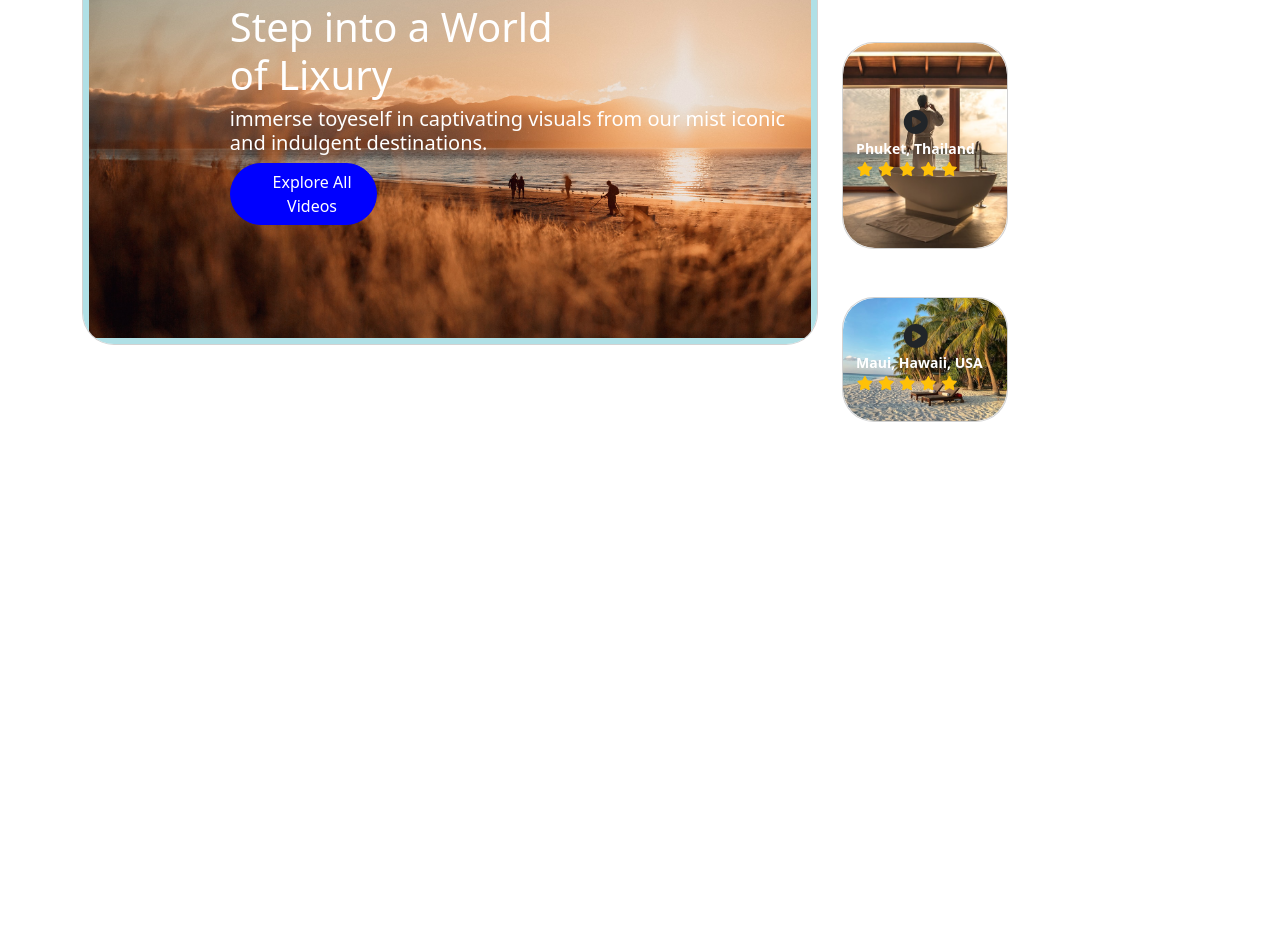
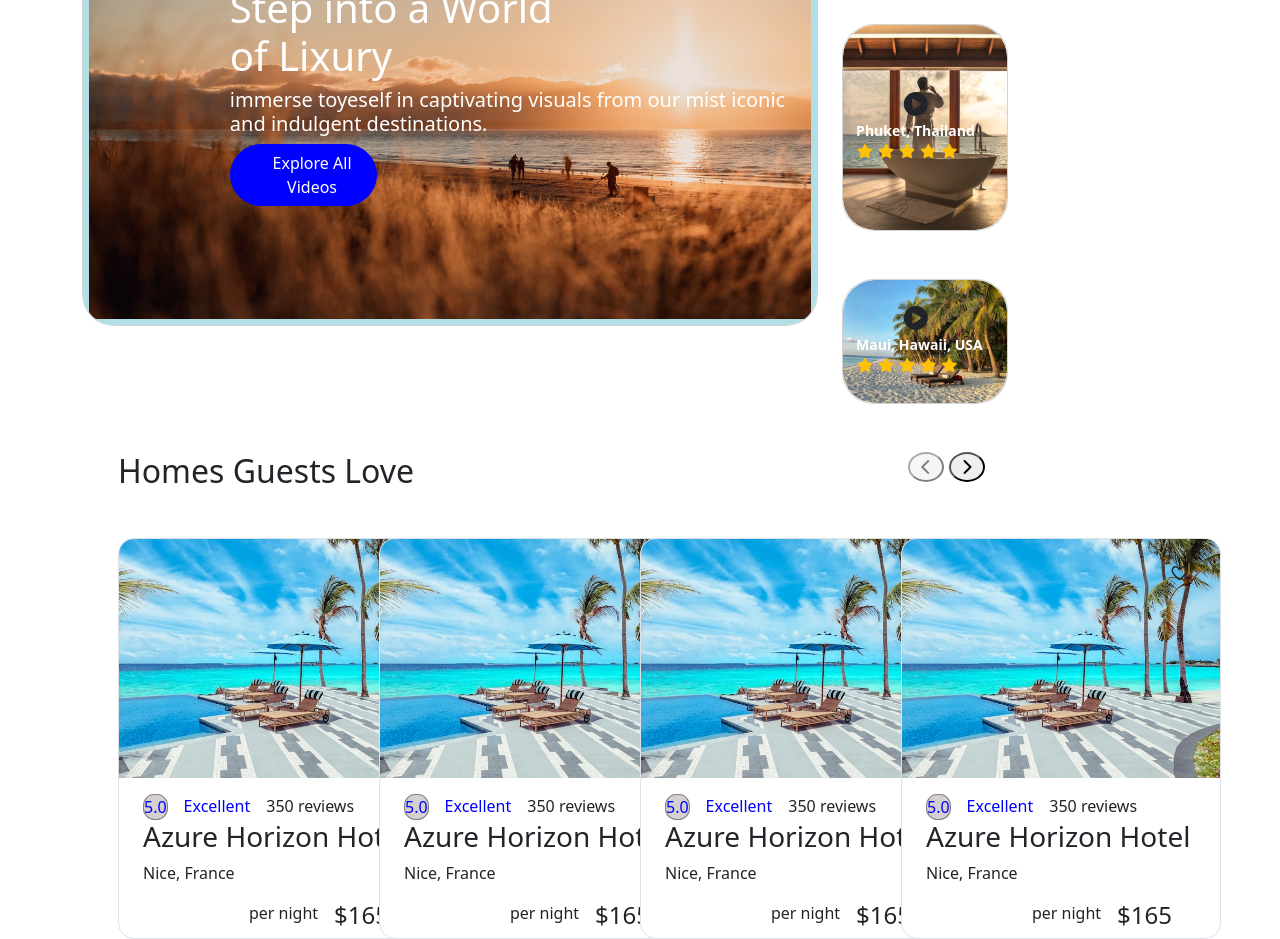
Before and after one commit to ahmed-mahmooud/NTI-final-project, a plain HTML site: page home/sections/samar.html in a window 1280 px wide. Shown: the part 528-1467 px from the top of the page. Before the commit the page ends 998 px from the top, so only its background shows below. Drawn offline with nearby package versions, Linux system fonts and the light colour scheme.

Commit message:
homes guests love

```diff
--- a/home/sections/samar.html
+++ b/home/sections/samar.html
@@ -50,8 +50,26 @@ border: 6px solid powderblue;}
         color: gold;}
         .ws{padding-left: 37%;
        }
+       .e5{
+        margin-right: 17%;
+       }
+       .hear{
+        margin-left: 80%;
+        margin-top: 6%;
+       }
+       .bov{
+        color: blue;
+             }
+       .bogr{
+        border: 1px solid gray;
+        border-radius: 45%;
+        background-color: rgb(214, 207, 207);
+       }
+       .widt{
+        width: 320px;
+               }
 
-    </style>
+              </style>
 </head>
 <body>
  <!--top things to do in barcelona-->
@@ -85,7 +103,7 @@ border: 6px solid powderblue;}
 
 
 </div>
-<div class= " container d-flex gap-4 g-3 mt-2 ">
+<div class= " container d-flex gap-5 g-3 mt-2 ">
     <div class="card border-0 text-start bg-transparent">
         <img class="rounded-5 object-fit-cover" src="Pic.png" alt="Sagrada Familia">
         <h5>Sagrada Familia</h5>
@@ -205,6 +223,143 @@ border: 6px solid powderblue;}
 </div>
 
 </section>
+<!--Homes Guests Love-->
+<section class="container px-5 ">
+    <div class="d-flex justify-content-between ">
+        <h2 class="mb-5">Homes Guests Love</h2>
+        <div class=" e5">
+            <button class="rounded-circle opacity-50">
+                <i class="fas fa-chevron-left"></i>
+            </button>
+             <button class="rounded-circle ">
+                <i class="fas fa-chevron-right"></i>
+            </button>
+        </div>
+
+    </div>
+    <div class="row g-0">
+        <div class="col-3 ">
+            <div class="card rounded-4 border overflow-hidden  widt" >
+                <div class="position-relative">
+                    <img class="w-100" src="a2be7a0b977aad2f50741443b452f55d780db91d.jpg" alt="Azure Horizon Hotel">
+                    <button class="position-absolute btn rounded-circle top-0 d-flex hear">
+                        <i class="far fa-heart "></i>
+                    </button>
+
+                </div>
+               <div>
+                <div class="d-flex align-itmes-center gap-3 ms-4 mt-3">
+                    <span class="bov bogr">5.0</span>
+                    <span class="bov">Excellent</span>
+                    <span >350 reviews</span>
+
+                </div>
+                <div>
+                    <h3 class="ms-4">Azure Horizon Hotel</h3>
+                    <p class="ms-4">Nice, France</p>
+                </div>
+                <div class="d-flex justify-content-end ">
+                    <span class="me-3"> per night</span>
+                    <h4 class="me-5 ">$165</h4>
+
+                </div>
+               </div>
+            </div>
+
+        </div>
+         <div class="col-3">
+            <div class="card rounded-4 border overflow-hidden widt" >
+                <div class="position-relative">
+                    <img class="w-100" src="a2be7a0b977aad2f50741443b452f55d780db91d.jpg" alt="Azure Horizon Hotel">
+                    <button class="position-absolute btn rounded-circle top-0 d-flex hear">
+                        <i class="far fa-heart "></i>
+                    </button>
+
+                </div>
+               <div>
+                <div class="d-flex align-itmes-center gap-3 ms-4 mt-3">
+                    <span class="bov bogr">5.0</span>
+                    <span class="bov">Excellent</span>
+                    <span >350 reviews</span>
+
+                </div>
+                <div>
+                    <h3 class="ms-4">Azure Horizon Hotel</h3>
+                    <p class="ms-4">Nice, France</p>
+                </div>
+                <div class="d-flex justify-content-end ">
+                    <span class="me-3"> per night</span>
+                    <h4 class="me-5 ">$165</h4>
+
+                </div>
+               </div>
+            </div>
+
+        </div>
+ <div class="col-3">
+            <div class="card rounded-4 border overflow-hidden widt" >
+                <div class="position-relative">
+                    <img class="w-100" src="a2be7a0b977aad2f50741443b452f55d780db91d.jpg" alt="Azure Horizon Hotel">
+                    <button class="position-absolute btn rounded-circle top-0 d-flex hear">
+                        <i class="far fa-heart "></i>
+                    </button>
+
+                </div>
+               <div>
+                <div class="d-flex align-itmes-center gap-3 ms-4 mt-3">
+                    <span class="bov bogr">5.0</span>
+                    <span class="bov">Excellent</span>
+                    <span >350 reviews</span>
+
+                </div>
+                <div>
+                    <h3 class="ms-4">Azure Horizon Hotel</h3>
+                    <p class="ms-4">Nice, France</p>
+                </div>
+                <div class="d-flex justify-content-end ">
+                    <span class="me-3"> per night</span>
+                    <h4 class="me-5 ">$165</h4>
+
+                </div>
+               </div>
+            </div>
+
+        </div>
+
+ <div class="col-3">
+            <div class="card rounded-4 border overflow-hidden widt " >
+                <div class="position-relative">
+                    <img class="w-100" src="a2be7a0b977aad2f50741443b452f55d780db91d.jpg" alt="Azure Horizon Hotel">
+                    <button class="position-absolute btn rounded-circle top-0 d-flex hear">
+                        <i class="far fa-heart "></i>
+                    </button>
+
+                </div>
+               <div>
+                <div class="d-flex align-itmes-center gap-3 ms-4 mt-3">
+                    <span class="bov bogr">5.0</span>
+                    <span class="bov">Excellent</span>
+                    <span >350 reviews</span>
+
+                </div>
+                <div>
+                    <h3 class="ms-4">Azure Horizon Hotel</h3>
+                    <p class="ms-4">Nice, France</p>
+                </div>
+                <div class="d-flex justify-content-end ">
+                    <span class="me-3"> per night</span>
+                    <h4 class="me-5 ">$165</h4>
+
+                </div>
+               </div>
+            </div>
+
+        </div>
+
+    </div>
+
+
+</section>
 
 
 <script type="module" src="https://cdn.jsdelivr.net/npm/bootstrap@6.0.0-alpha.1/dist/js/bootstrap.bundle.min.js"></script>
```
Also changed, not shown: home/sections/58fa0dad8747d754fd898bdec165f844e3c3f93b.jpg (added), home/sections/a2be7a0b977aad2f50741443b452f55d780db91d.jpg (added).
